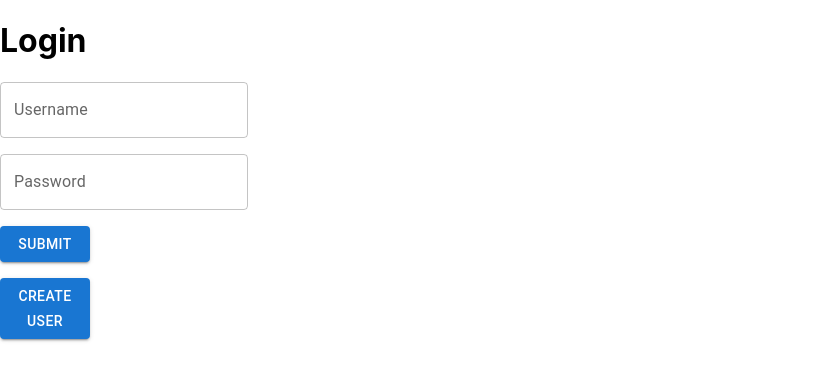
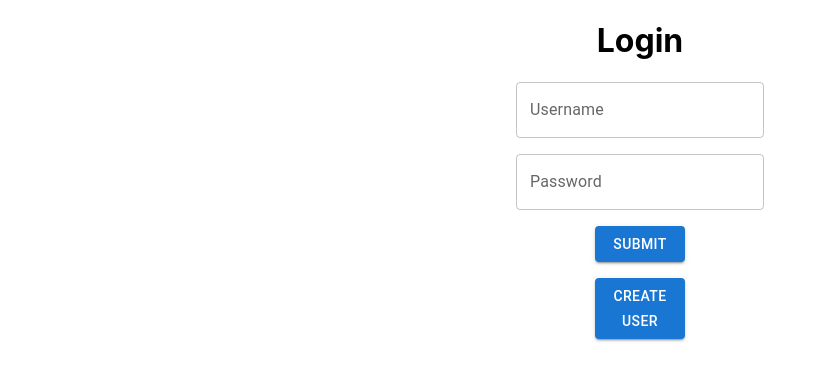
Before and after one commit to singrongchiu/17485_SnackAttack, a React (Create React App) app in the folder react-frontend/: page / in a window 1280 px wide. Shown: the top 380 px of the page, without its empty margins (0-827 px from the left). Built offline with nearby package versions, Linux system fonts and the light colour scheme.

Commit message:
Center Login page

```diff
--- a/react-frontend/package.json
+++ b/react-frontend/package.json
@@ -10,6 +10,7 @@
     "@testing-library/react": "^13.4.0",
     "@testing-library/user-event": "^13.5.0",
     "history": "^5.3.0",
+    "node": "^19.8.1",
     "react": "^18.2.0",
     "react-dom": "^18.2.0",
     "react-router-dom": "^6.9.0",
--- a/react-frontend/src/components/Login.js
+++ b/react-frontend/src/components/Login.js
@@ -48,7 +48,10 @@ export default function Login(props){
         <div>
             <title>Login Page</title>
             <body>
-                <div class="center">
+                <div class="center"
+                    style={{
+                    textAlign: "center"
+                    }}>
                     <h1>Login</h1>
                     <form method="post">
                         <div class="txt_field">
@@ -69,7 +72,9 @@ export default function Login(props){
                 <p>
 
                 </p>
-                <div>
+                <div style={{
+                textAlign: "center"
+                }}>
                     <Button variant="contained" onClick={createUser}>Create User</Button>
                 </div>
             </body>
--- a/react-frontend/src/components/ProjectLogin.js
+++ b/react-frontend/src/components/ProjectLogin.js
@@ -12,6 +12,11 @@ function ProjectLogin(props)
 
     return (
         <div>
+          style={{
+          display: "flex",
+          alignItems: "center",
+          height: "100%"
+          }}
             <h1>{"Create New Project"}</h1>
 
             <TextField label="Name" variant="outlined" />
```
Also changed, not shown: 2 other files (tests, documents, lock files or other folders).
